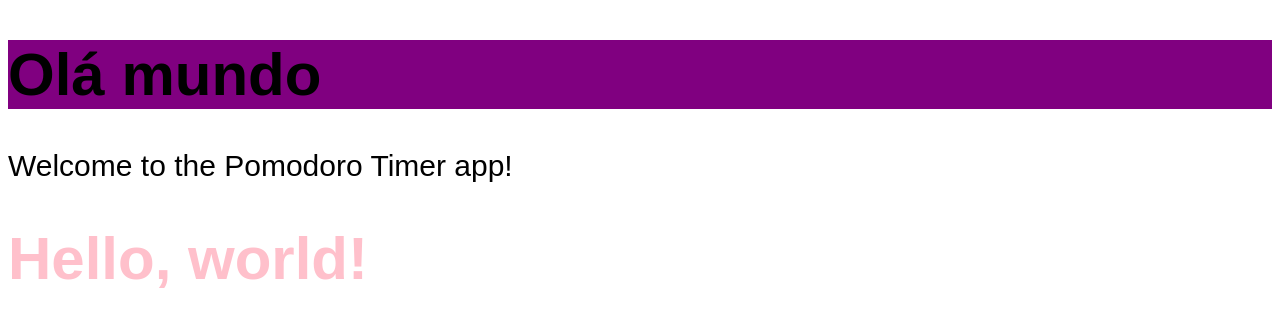
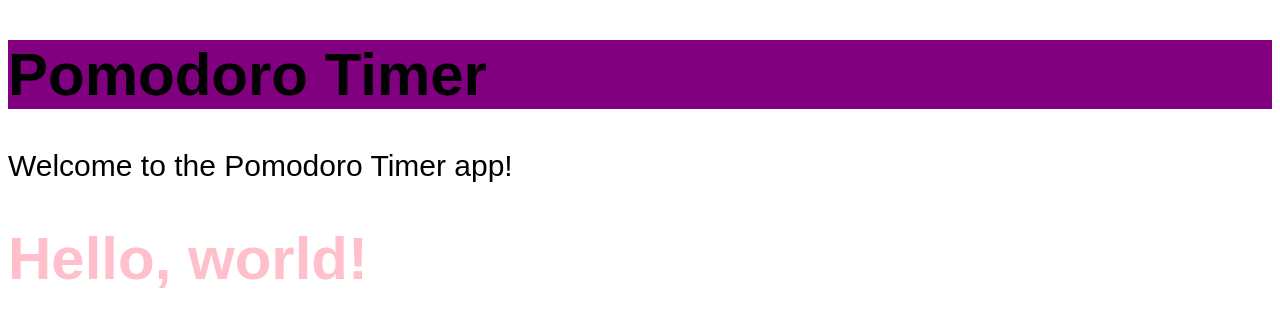
Before and after one commit to felipeloche/chronos-pomodoro, a React (Vite) app: page / in a window 1280 px wide. Shown: the top 326 px of the page. Built offline with nearby package versions, Linux system fonts and the light colour scheme.

Commit message:
Aula 16 - Props e Children

```diff
--- a/src/App.tsx
+++ b/src/App.tsx
@@ -7,7 +7,9 @@ export function App() {
 
     return (
     <>
-        <Heading />
+        <Heading attr={123} attr2='string'>
+            Pomodoro Timer
+        </Heading>
         <p>Welcome to the Pomodoro Timer app!</p>
     </>
     );
--- a/src/components/Heading.tsx
+++ b/src/components/Heading.tsx
@@ -1,5 +1,5 @@
 import styles from './Heading.module.css'
 
-export function Heading() {
-    return <h1 className={styles.heading}>Olá mundo</h1>
+export function Heading(props) {
+    return <h1 className={styles.heading}>{props.children}</h1>
 }
```
